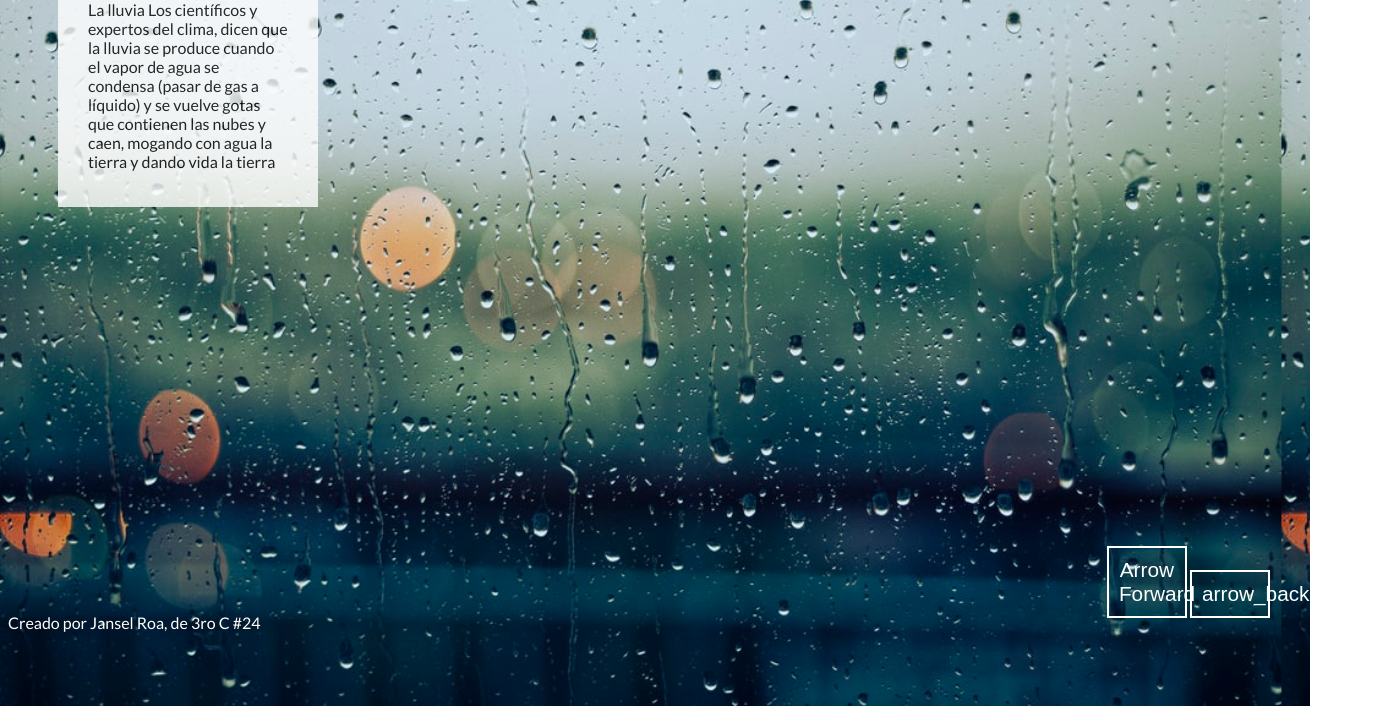
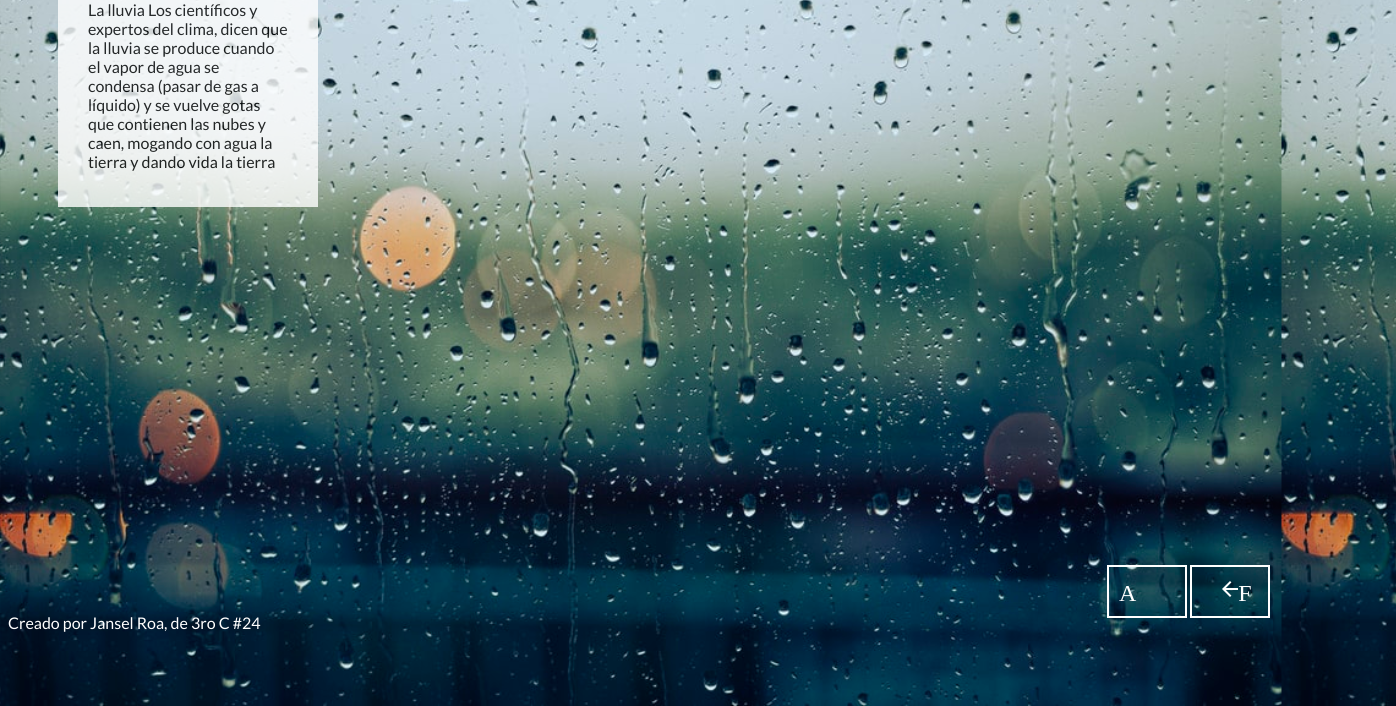
Before and after one commit to janselroa/sliderPro, a plain HTML site: page index.html in a window 1280 px wide. Shown: the part 152-858 px from the top of the page, 1396 px wide, since content can reach past the window. Drawn offline with Linux system fonts and the light colour scheme.

Commit message:
Update index.html

```diff
--- a/index.html
+++ b/index.html
@@ -23,8 +23,8 @@
         </p>
     </div>
     <div class="container-buttons">
-        <button id="next"><span class="material-icons-outlined">Arrow Forward</span></button>
-        <button id="previous"><span class="material-icons-outlined">arrow_back</span></button>
+        <button id="next"><span class="material-icons">Arrow Forward</span></button>
+        <button id="previous"><span class="material-icons">arrow_back</span></button>
     </div>
     <footer class="footer">
         <p>Creado por Jansel Roa, de 3ro C #24</p>
```
